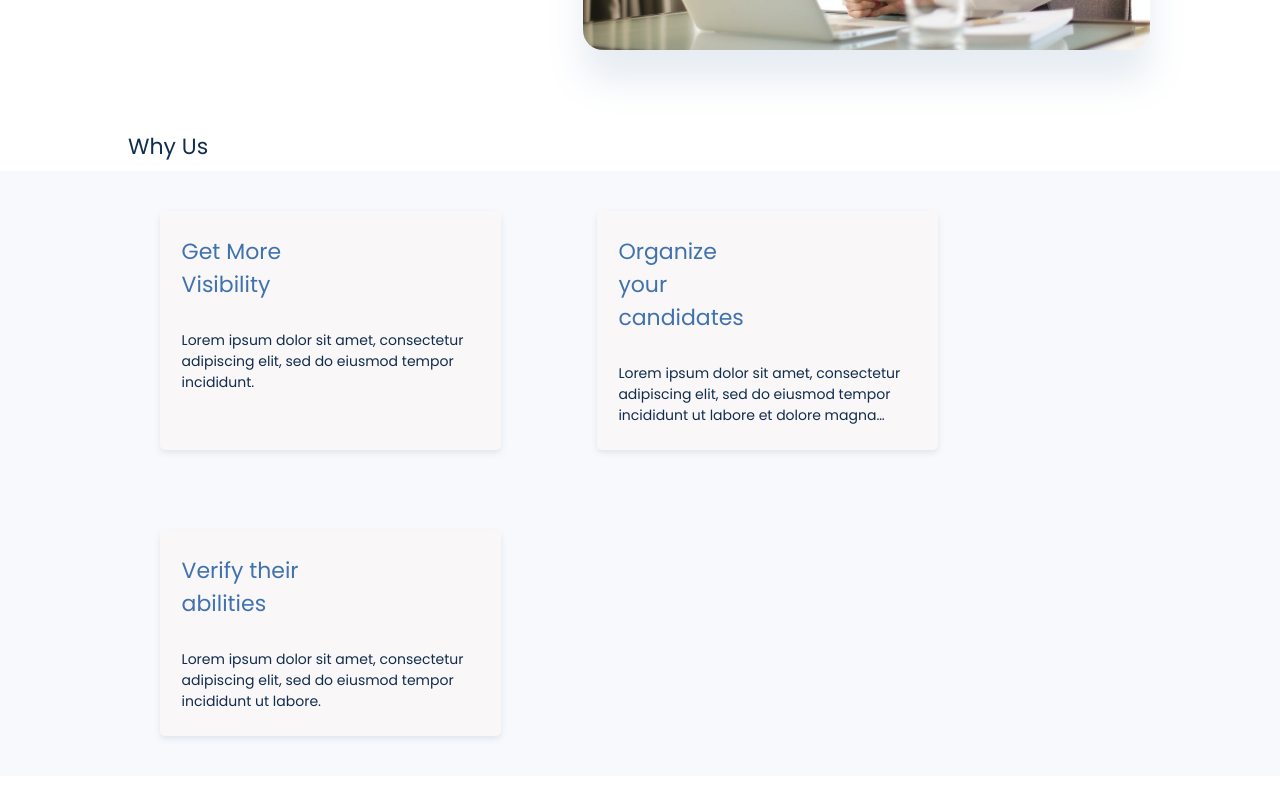
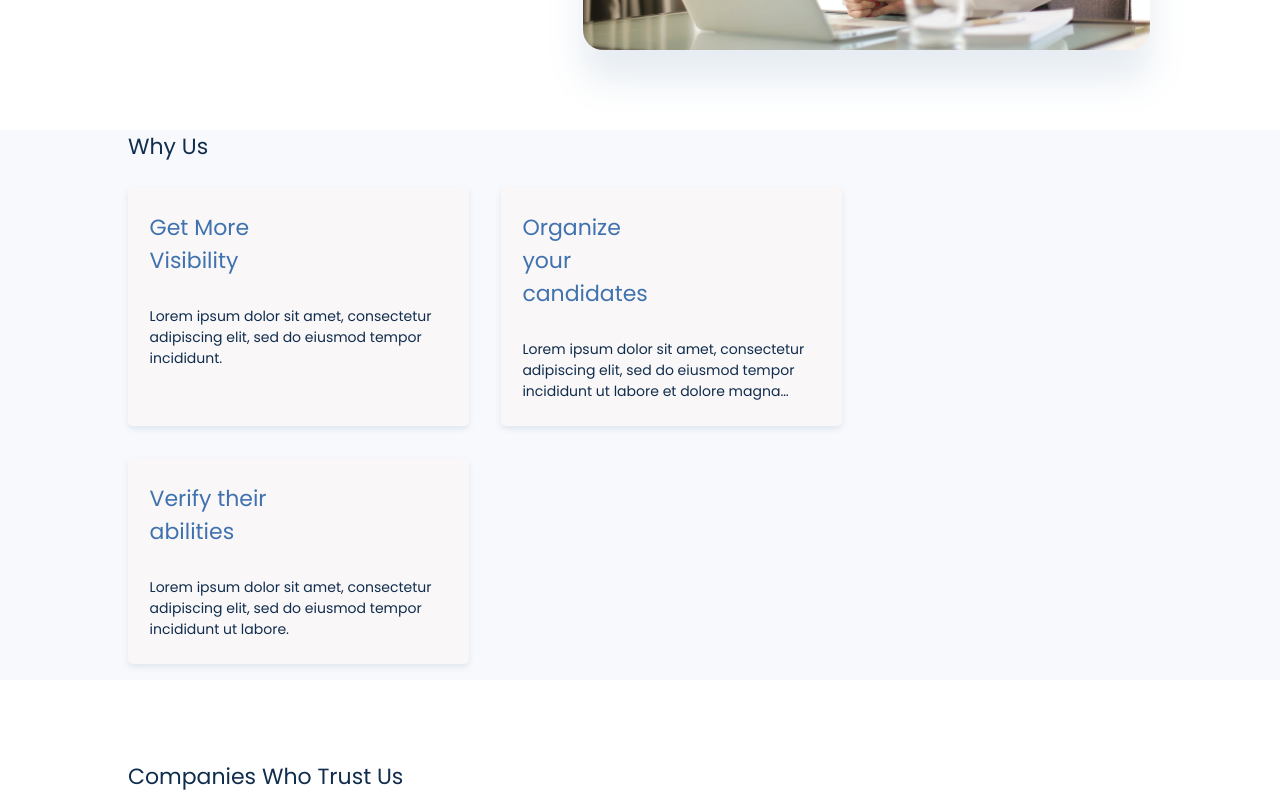
Before and after one commit to Yshika/job-portal, a React (Create React App) app: page / in a window 1280 px wide. Shown: the part 480-1280 px from the top of the page. Built offline with nearby package versions, Linux system fonts and the light colour scheme.

Commit message:
update card

```diff
--- a/src/pages/home/style.scss
+++ b/src/pages/home/style.scss
@@ -42,12 +42,14 @@
   }
 }
 .why-us {
+  background-color: rgba($grey, 0.2);
+
+  // padding: 0.5rem 0;
   .title-head {
     font-size: 1.375rem;
     margin: 5rem 8rem 0.5rem 8rem;
   }
   .card-block {
-    background-color: rgba($grey, 0.2);
     display: flex;
     flex-wrap: wrap;
     // margin: 2rem 0 0 8rem;
@@ -55,7 +57,7 @@
     gap: 2rem;
 
     .card-margin {
-      margin: 1.5rem 2rem;
+      // margin: 1.5rem 2rem;
       transition: 0.5s ease-out;
       background-color: $white;
 
```
